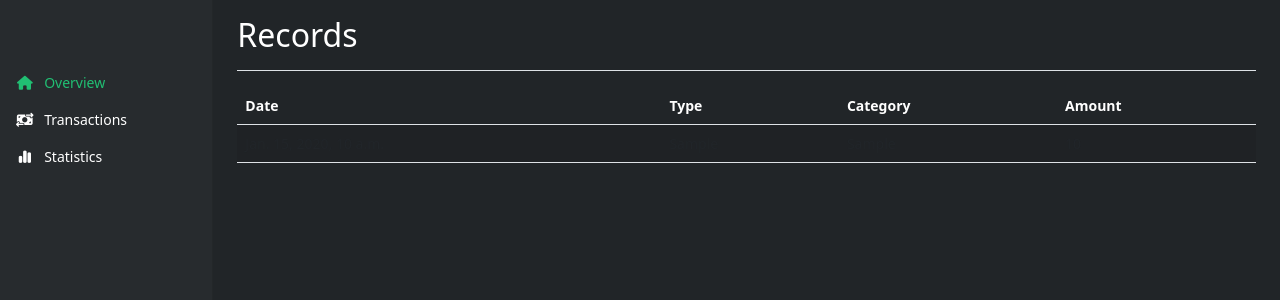
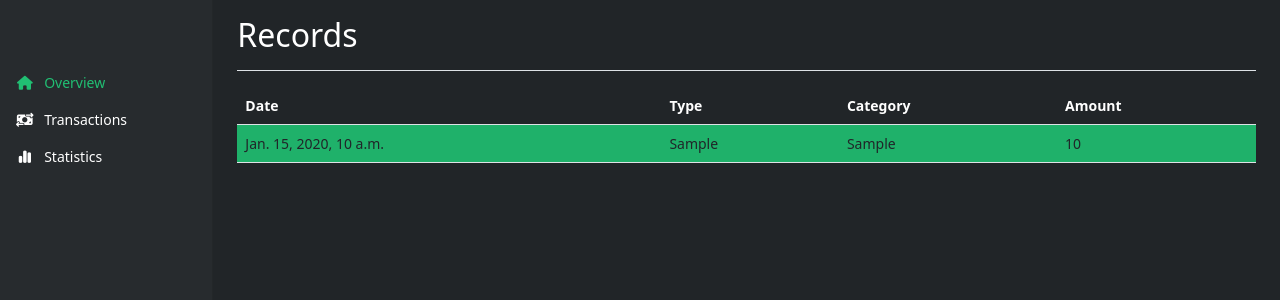
Before and after one commit to RomeoEncinares/Expense-Tracker, a Django app: template templates/transactions.html in a window 1280 px wide, with the pointer over the restyled element. Shown: the top 300 px of the page. Run offline with Django 4.2, Linux system fonts and the light colour scheme; the template is opened without the code that fills it: most values are stand-ins (such as "Sample title", 1, 10 or a date in 2020); some libraries are stand-ins or nearby versions.

Commit message:
Change hover color

```diff
--- a/static/css/transactions_style.css
+++ b/static/css/transactions_style.css
@@ -1,3 +1,7 @@
 thead tr, tbody tr {
     color: #ffffff;
 }
+
+.table-hover tbody tr:hover td, .table-hover tbody tr:hover th {
+    background-color: #21bf73;
+  }
```
